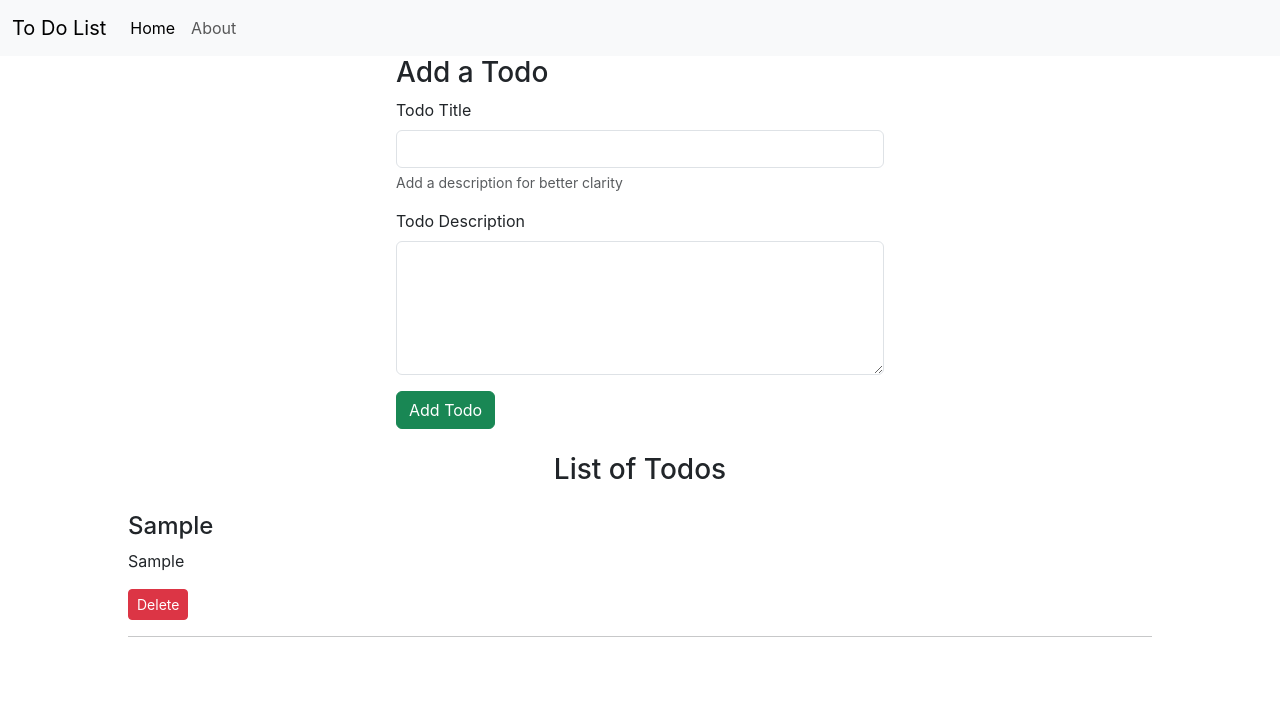
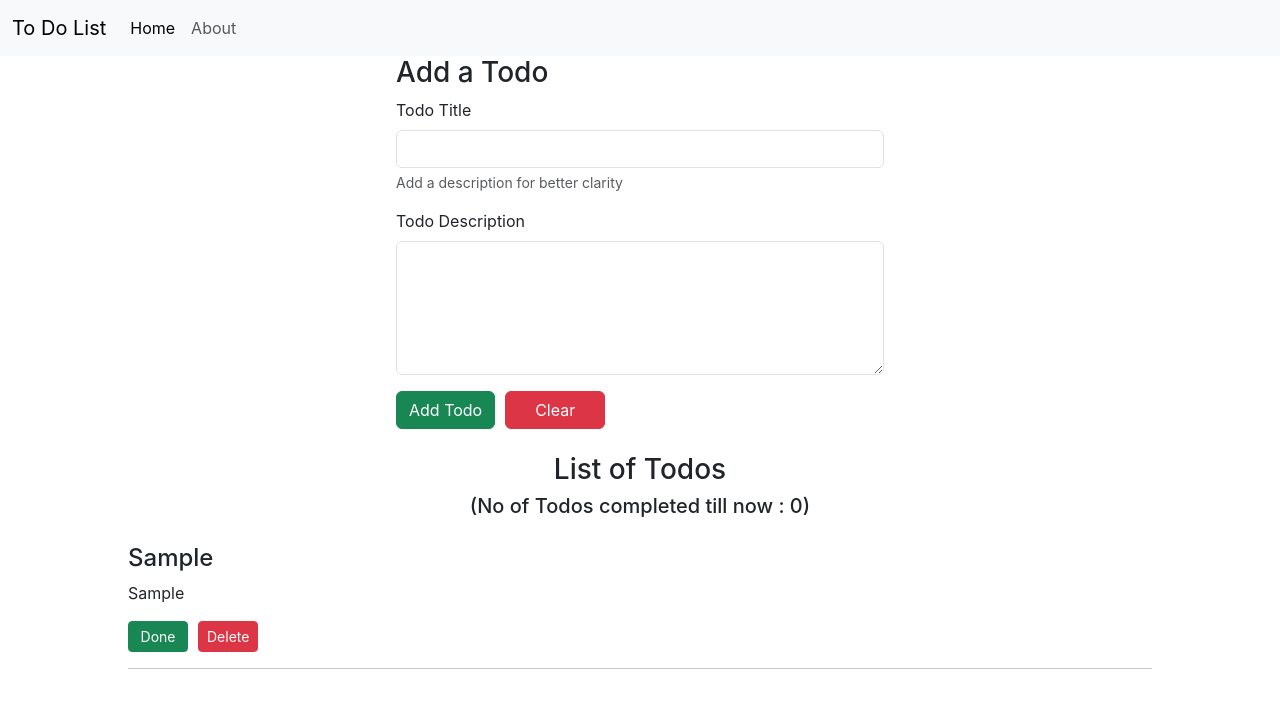
Before and after one commit to Ayush-Baranwal-X/todos-list, a React (Create React App) app: page / in a window 1280 px wide. Both pictures are taken after typing "Sample", "Sample" into the empty fields and a click on the button "Add Todo". Shown: the top 708 px of the page. Built offline with nearby package versions, Linux system fonts and the light colour scheme.

Commit message:
Added new features like cancel and done buttons

```diff
--- a/src/App.js
+++ b/src/App.js
@@ -14,6 +14,16 @@ import {
   Route,
 } from "react-router-dom";
 
+let completed = 0;
+
+if(localStorage.getItem("todos") === null)
+{
+  completed = 0;
+}
+else
+{
+  completed = JSON.parse(localStorage.getItem("completed"));
+}
 
 function App() {
   let initTodo;
@@ -24,11 +34,14 @@ function App() {
   else
   {
     initTodo = JSON.parse(localStorage.getItem("todos"));
-
   }
 
-  const onDelete = (todo) => {
+  const onDelete = (todo,purpose) => {
     // console.log("I am onDelete",todo);
+    if(purpose === 0)
+    {
+      completed++;
+    }
     setTodos(todos.filter((e) => {
       // === and !== compares val and datatype
       // == and != only compares val and not datatype
@@ -106,7 +119,9 @@ function App() {
   // This used to ensure that things are stored only after updation of todos
   useEffect(() => {
     localStorage.setItem("todos",JSON.stringify(todos));
+    localStorage.setItem("completed",JSON.stringify(completed));
   }, [todos])
+
 
   // let myVar = 135;
   return (
@@ -119,7 +134,7 @@ function App() {
             return (
               <>
                 <AddTodo onAdd = {onAdd}/>
-                <Todos todos = {todos} onDelete = {onDelete}/>
+                <Todos todos = {todos} completed = {completed} onDelete = {onDelete}/>
               </>
             );
           }}>
--- a/src/MyComponents/AddTodo.js
+++ b/src/MyComponents/AddTodo.js
@@ -18,6 +18,12 @@ const AddTodo = (props) => {
         }
     };
 
+    const resetx = (e) => {
+        e.preventDefault();
+        setTitle("");
+        setDesc("");
+    }
+
     return (
         <div className='container' style={{alignContent : 'center', width : '40%'}}>
             <form onSubmit={submit}>
@@ -36,6 +42,7 @@ const AddTodo = (props) => {
                         <label className="form-check-label" for="exampleCheck1">Check me out</label>
                 </div> */}
                 <button type="submit" className="btn btn-success">Add Todo</button>
+                <button type="reset" className="btn btn-danger" onClick={resetx} style={{marginLeft : "10px", width : "100px"}}>Clear</button>
             </form>
         </div>
     )
--- a/src/MyComponents/TodoItem.js
+++ b/src/MyComponents/TodoItem.js
@@ -8,7 +8,8 @@ const TodoItem = ({todo,onDelete}) => {
     <div>
       <h4>{todo.title}</h4>
       <p>{todo.desc}</p>
-      <button type="button" className="btn btn-sm btn-danger" onClick = {() => {onDelete(todo)}}>Delete</button>
+      <button type="button" style={{width : "60px", marginRight : "10px"}} className="btn btn-sm btn-success" onClick = {() => {onDelete(todo,0)}}>Done</button>
+      <button type="button" className="btn btn-sm btn-danger" onClick = {() => {onDelete(todo,1)}}>Delete</button>
     </div>
   )
 }
--- a/src/MyComponents/Todos.js
+++ b/src/MyComponents/Todos.js
@@ -7,6 +7,7 @@ const Todos = (props) => {
     <div style={{minHeight: '100vh'}}>
       <br></br>
       <h3 className='text-center'>List of Todos</h3>
+      <h5 className='text-center'>(No of Todos completed till now : {props.completed})</h5>
       {/* Whenever you render things using map, always pass a unique key with it */}
 
       {props.todos.length === 0 ? <div style={{textAlign : 'center', marginTop : '2%', fontSize : '16px'}}>No Todos to display</div> :
```
